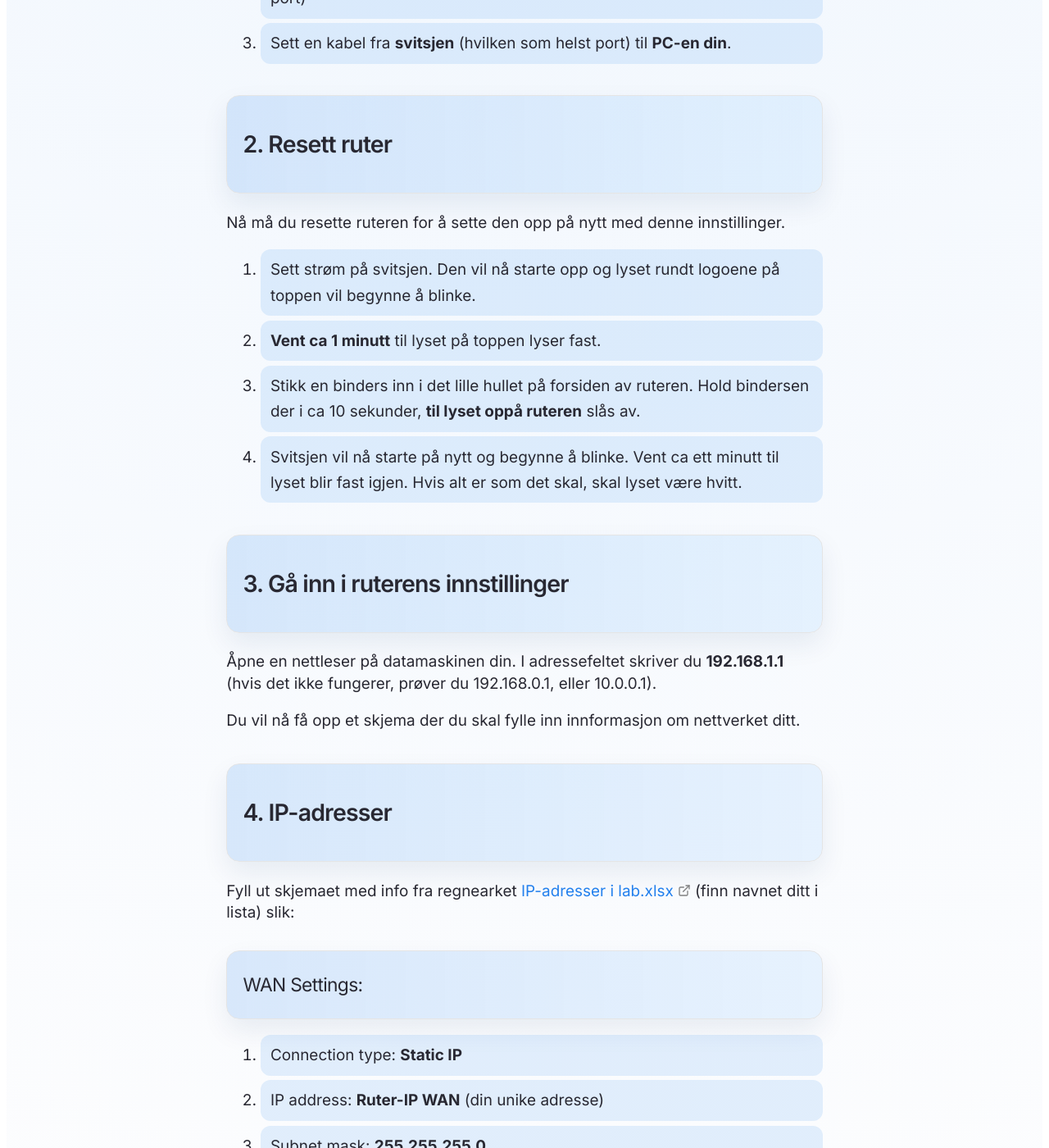
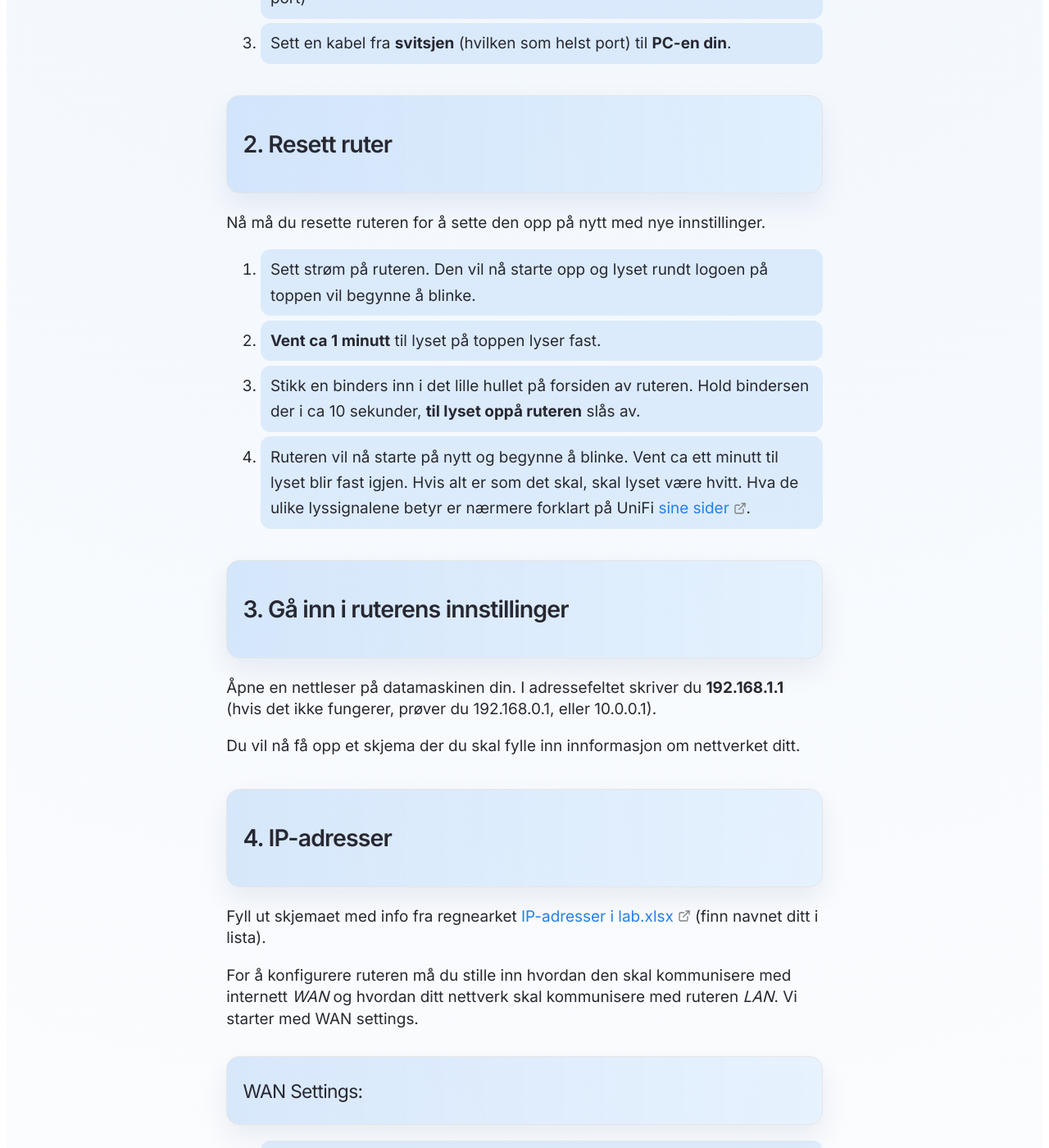
Before and after one commit to Cha-IM/cha-im.github.io, a Jekyll site: the page built from _notes/Public/Teknologiforståelse/Nettverkslab/Sette opp nettverk med Unifi-ruter.md, in a window 1280 px wide and 1400 px high, scrolled down 876 px. Shown: the whole window at 82% size. Built offline with Jekyll 4.4.1, drawn with Linux system fonts in a browser that asks for light colours; some of the changed text lies outside the part shown.

Commit message:
Oppdatering av Nettverkslabben
Oppdatert språk og gjort deler tydeligere, særlig del 2 om ruter. Her sto det svitsjen bla.
Oppdatert link til regneark. Og oppdatert infor om de ulike delene man må fylle inn.
Disse skal nå forhåpentligvis være korrekte!
Lagt til en del om hvor raskt nettet er, der elevene ser på port-hastighetene (lysene) og en nettverkstest.

Jeg la også inn noen lenker, en til en forklaring på hva lysene i UniFi betyr på rutere og hva lysene på portene indikerer.

```diff
--- a/_notes/Public/Teknologiforståelse/Nettverkslab/Sette opp nettverk med Unifi-ruter.md
+++ b/_notes/Public/Teknologiforståelse/Nettverkslab/Sette opp nettverk med Unifi-ruter.md
@@ -17,12 +17,13 @@ Slik kobler du sammen komponentene:
 3. Sett en kabel fra **svitsjen** (hvilken som helst port) til **PC-en din**.
 
 ## 2. Resett ruter
-Nå må du resette ruteren for å sette den opp på nytt med denne innstillinger.
+Nå må du resette ruteren for å sette den opp på nytt med nye innstillinger.
 
-1. Sett strøm på svitsjen. Den vil nå starte opp og lyset rundt logoene på toppen vil begynne å blinke.
+1. Sett strøm på ruteren. Den vil nå starte opp og lyset rundt logoen på toppen vil begynne å blinke.
 2. **Vent ca 1 minutt** til lyset på toppen lyser fast.
 2. Stikk en binders inn i det lille hullet på forsiden av ruteren. Hold bindersen der i ca 10 sekunder, **til lyset oppå ruteren** slås av.
-3. Svitsjen vil nå starte på nytt og begynne å blinke. Vent ca ett minutt til lyset blir fast igjen. Hvis alt er som det skal, skal lyset være hvitt.
+3. Ruteren vil nå starte på nytt og begynne å blinke. Vent ca ett minutt til lyset blir fast igjen. Hvis alt er som det skal, skal lyset være hvitt.
+Hva de ulike lyssignalene betyr er nærmere forklart på UniFi [sine sider](https://help.ui.com/hc/en-us/articles/204910134-Understanding-Device-LED-Status-Indicators).
 
 ## 3. Gå inn i ruterens innstillinger
 Åpne en nettleser på datamaskinen din. I adressefeltet skriver du **192.168.1.1** (hvis det ikke fungerer, prøver du 192.168.0.1, eller 10.0.0.1).
@@ -30,22 +31,24 @@ Nå må du resette ruteren for å sette den opp på nytt med denne innstillinger
 Du vil nå få opp et skjema der du skal fylle inn innformasjon om nettverket ditt.
 
 ## 4. IP-adresser
-Fyll ut skjemaet med info fra regnearket [IP-adresser i lab.xlsx](https://tronder.sharepoint.com/:x:/s/IMCharlottenlund/Ef98P9EJRO5NnUspzok7g3gBBj5-aM77rAv5XPjbC24-Ww?e=survQx) (finn navnet ditt i lista) slik:
+Fyll ut skjemaet med info fra regnearket [IP-adresser i lab.xlsx](https://tronder.sharepoint.com/:x:/s/IMCharlottenlund/IQBE_PZkraGlTpK_sp3vmAiVAQeZj2SehIQ-8KrnoW2uaOQ?e=maVGIW) (finn navnet ditt i lista).
+
+For å konfigurere ruteren må du stille inn hvordan den skal kommunisere med internett *WAN* og hvordan ditt nettverk skal kommunisere med ruteren *LAN*. Vi starter med WAN settings.
 
 ### WAN Settings:
-1. Connection type: **Static IP**
-2. IP address: **Ruter-IP WAN** (din unike adresse)
-3. Subnet mask: **255.255.255.0**
-4. Router: **Gateway WAN**: (172.31.100.1)
-5. Preferred DNS: **8.8.8.8**
-6. Alternate DNS: **8.8.4.4**
+1. Connection type: **Static IP** ( Ikke dynamisk tildelt adresse)
+2. IP address: **Ruter-IP WAN** (Din unike offentlige adresse)
+3. Subnet mask: **255.255.240.0** (Angir størrelsen på nettverket vi kobler oss til)
+4. Router: **172.20.0.1**: (Gateway WAN, hvor vår ruter finner WAN ruteren )
+5. Preferred DNS: **172.20.0.1**
+6. Alternate DNS: **1.1.1.1**
 7. Use VLAN ID: Nei
 
 ### LAN settings
-1. IP address: **192.168.1.1**
-2. Subnet mask: **255.255.255.0**
-3. DHCP Server: **ON**
-4. DHCP Range: **192.168.1.6**-**192.168.1.254**
+1. IP address: **192.168.1.1** (Ruterens private adresse)
+2. Subnet mask: **255.255.255.0** (Størrelsen på LAN)
+3. DHCP Server: **ON** (Om ruteren skal tildele dynamiske ip-adresser)
+4. DHCP Range: **192.168.1.6**-**192.168.1.254** (Hvilke adresser den skal tildele)
 
 Trykk så på **Apply changes** og vent et par minutter.
 
@@ -54,13 +57,19 @@ Nå må du sjekke om du har nett. Åpne en ny fane i nettleseren og prøv å åp
 
 Hvis nettsiden åpner seg har du nett, hurra!
 
+### Om du har nett, hvor rask er tilkoblingen din?
+Alle delene i ett nettverk påvirker hvor rask tilkobling du kan få til andre.
+Vanlige hastigheter på nettverksutstyr er 10Mbps, 100Mbps, 1000Mbps (Gigabit) og 10 000Mbps(10 Gigabit). På UniFi utstyr angis dette med lyset i porten av utstyret. Bruk [denne](https://dl.ubnt.com/qsg/USG/USG_EN.html#:~:text=Power%20On-,Speed/Link/Act%20LED,-Off) oversikten til å sjekke hastigheten på port-tilkoblingene dine.
+Hvor rask tilkobling har du til resten av internett? Bruk en hastighetstester for å sjekke, f.eks [https://www.speedtest.net/](https://www.speedtest.net/).
+Når to datamaskiner på samme net (LAN) kommuniserer vil de bruke hastigheten til utstyret i LAN'et. Når vi kommuniserer på nett er det nettverkshastigheten som oftest begrenser hastigheten vår.
+
 ### Har du ikke nett?
 1. Høyreklikk på start-menyen, og klikk på **Network connnections**
 2. Klikk på **Change Adapter options**
 3. Høyreklikk på **Ethernet**, velg **Properties**
 4. I listen under _The connection uses the following items_, klikker du på **Internet protocol version 4 (TCP/IPv4)** og på **Properties**.
 5. Klikk på **Use the following IP address**, og fyll ut:
-	* IP address: **192.168.1.10**
+	* IP address: **192.168.1.5**
 	* Subnet mask: **255.255.255.0**
 	* Default gateway: **192.168.1.1**
 6. Use the following DNS server address:
```
Also changed, not shown: other parts of _notes/Public/Teknologiforståelse/Nettverkslab/Sette opp nettverk med Unifi-ruter.md (+1 -1 lines).
